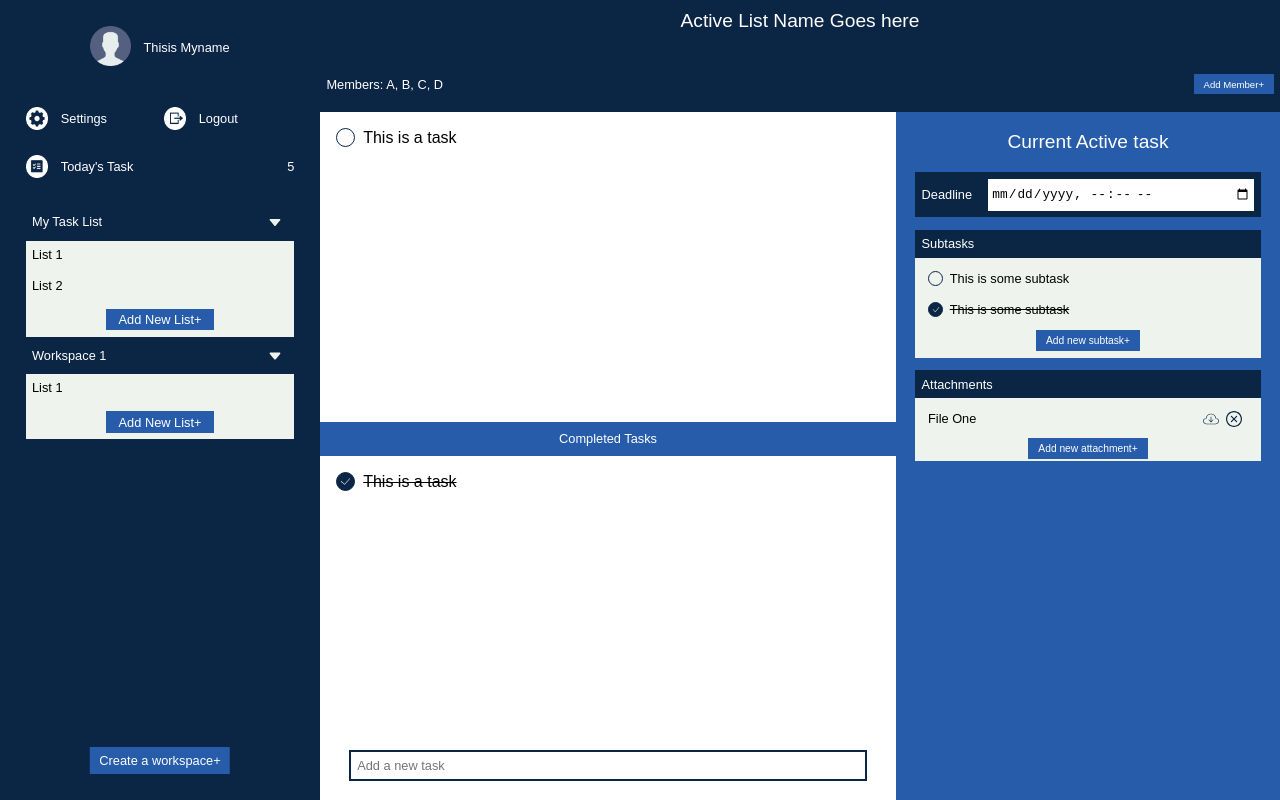
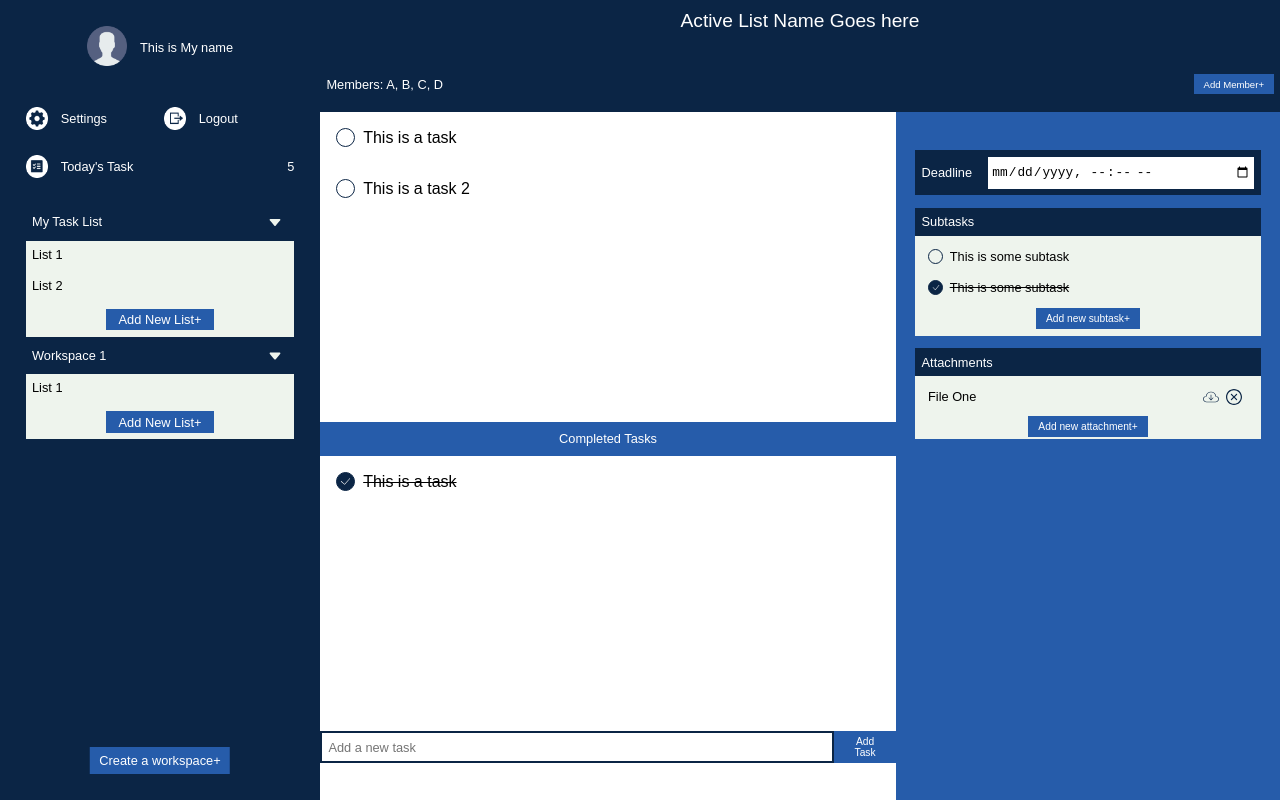
Before and after one commit to 1Hanif1/WhatsTask, a React (Vite) app in the folder client/: page /dashboard in a window 1280 px wide. Built offline with nearby package versions, Linux system fonts and the light colour scheme.

Commit message:
Work in progress (i have given up)

```diff
--- a/client/package.json
+++ b/client/package.json
@@ -9,6 +9,7 @@
     "preview": "vite preview"
   },
   "dependencies": {
+    "axios": "^1.3.3",
     "classnames": "^2.3.2",
     "react": "^18.2.0",
     "react-dom": "^18.2.0",
--- a/client/src/components/DashboardComponent.jsx
+++ b/client/src/components/DashboardComponent.jsx
@@ -1,17 +1,84 @@
 import "../index.css";
-
+import axios from "axios";
+import { useState } from "react";
 import classes from "./DashboardComponent.module.css";
 import classNames from "classnames";
 import dummyProfile from "../assets/dummyProfilePic.png";
 import settings from "../assets/settings.png";
 import logout from "../assets/logout.png";
 import todaystask from "../assets/todaystask.png";
-import carvet from "../assets/caret.svg";
+import caret from "../assets/caret.svg";
 import checkmark from "../assets/checkmark.svg";
 import downloadFile from "../assets/downloadFile.svg";
 import deleteFile from "../assets/deleteFile.svg";
 
 function DashboardComponent() {
+  const [tasks, setTasks] = useState([]);
+  const [newTask, setNewTask] = useState({
+    name: "",
+    deadline: "",
+    subtasks: [],
+    completed: false,
+  });
+  const [newSubtask, setNewSubtask] = useState({
+    name: "",
+    deadline: "",
+    completed: false,
+  });
+  const [selectedTask, setSelectedTask] = useState(null);
+  const [showSideTab, setShowSideTab] = useState(false);
+
+  const handleSubmit = (event) => {
+    event.preventDefault();
+    axios
+      .post("/", newTask)
+      .then((response) => {
+        setTasks([...tasks, response.data]);
+        setNewTask({ name: "", deadline: "", subtasks: [], completed: false });
+      })
+      .catch((error) => console.log(error));
+  };
+
+  const handleTaskNameChange = (event) => {
+    setNewTask({ ...newTask, name: event.target.value });
+  };
+
+  const handleTaskDeadlineChange = (event) => {
+    setNewTask({ ...newTask, deadline: event.target.value });
+  };
+
+  const handleSubtaskNameChange = (event) => {
+    setNewSubtask({ ...newSubtask, name: event.target.value });
+  };
+
+  const handleTaskClick = (task) => {
+    setSelectedTask(task);
+    setShowSideTab(!showSideTab);
+    console.log(setSelectedTask);
+    console.log("CLick");
+    console.log(selectedTask);
+  };
+
+  const handleAddTask = (event) => {
+    event.preventDefault();
+    if (!newTask) return;
+    const task = {
+      name: newTask.name,
+      subtasks: [],
+      deadline: newTask.deadline,
+      completed: newTask.completed,
+    };
+    setTasks([...tasks, task]);
+    setNewTask("");
+    console.log(task);
+  };
+
+  const handleAddSubtask = (event) => {
+    event.preventDefault();
+    setNewTask({ ...tasks, subtasks: [...tasks.subtasks, newSubtask] });
+    setNewSubtask({ name: "", deadline: "", completed: false });
+  };
+
   return (
     <>
       <main className={classes.main}>
@@ -20,7 +87,7 @@ function DashboardComponent() {
             <figure className={classes.user__image}>
               <img src={dummyProfile} alt="/" />
             </figure>
-            <p className={classes.user__name}>Thisis Myname</p>
+            <p className={classes.user__name}>This is My name</p>
           </div>
           <div className={classes.navbar__buttons}>
             <div className={classes.buttons}>
@@ -41,7 +108,7 @@ function DashboardComponent() {
           <div className={classes.navbar__taskcontainer}>
             <div className={classes.mytask}>
               <p className={classes.mytask__title}>
-                My Task List <img src={carvet} alt="" />
+                My Task List <img src={caret} alt="" />
               </p>
               <div className={classes.mytask__list}>
                 <p className={classes.list}>List 1</p>
@@ -53,7 +120,7 @@ function DashboardComponent() {
             </div>
             <div className={classes.workspace}>
               <div className={classes.workspace__title}>
-                Workspace 1 <img src={carvet} alt="" />
+                Workspace 1 <img src={caret} alt="" />
               </div>
               <div className={classes.workspace__list}>
                 <p className={classes.list}>List 1</p>
@@ -81,7 +148,17 @@ function DashboardComponent() {
                 <div className={classes.checkmark}>
                   <img src={checkmark} alt="" />
                 </div>
-                This is a task
+                <div onClick={() => handleTaskClick("task")}>
+                  This is a task
+                </div>
+              </div>
+              <div className={classes.task}>
+                <div className={classes.checkmark}>
+                  <img src={checkmark} alt="" />
+                </div>
+                <div onClick={() => handleTaskClick("task2")}>
+                  This is a task 2
+                </div>
               </div>
             </div>
             <p className={classes.todolist__subtitle}>Completed Tasks</p>
@@ -93,14 +170,31 @@ function DashboardComponent() {
                 This is a task
               </div>
             </div>
-            <div className={classes.todolist__input}>
-              <input type="text" placeholder="Add a new task" />
-            </div>
+            <form>
+              <div className={classes.todolist__input}>
+                <input
+                  type="text"
+                  placeholder="Add a new task"
+                  value={newTask.name}
+                  onChange={handleTaskNameChange}
+                />
+                <div className={classes["subtask__button"]}>
+                  <button className={classes.button} onClick={handleAddTask}>
+                    Add Task
+                  </button>
+                </div>
+              </div>
+            </form>
           </div>
           <div className={classes.activetask}>
-            <p className={classes.activetask__title}>Current Active task</p>
+            <p className={classes.activetask__title}>{selectedTask}</p>
             <div className={classes.activetask__deadline}>
-              Deadline <input type="datetime-local" />
+              Deadline{" "}
+              <input
+                type="datetime-local"
+                value={newTask.deadline}
+                onChange={handleTaskDeadlineChange}
+              />
             </div>
             <div className={classes.subtask}>
               <p className={classes.subtask__title}>Subtasks</p>
@@ -120,7 +214,9 @@ function DashboardComponent() {
                   </div>
                 </div>
                 <div className={classes["subtask__button"]}>
-                  <button className={classes.button}>Add new subtask+</button>
+                  <button className={classes.button} onClick={handleAddSubtask}>
+                    Add new subtask+
+                  </button>
                 </div>
               </div>
             </div>
--- a/client/src/components/DashboardComponent.module.css
+++ b/client/src/components/DashboardComponent.module.css
@@ -222,6 +222,7 @@
   display: flex;
   align-items: center;
   justify-content: flex-start;
+  cursor: pointer;
 }
 .todolist__active .checkmark,
 .todolist__completed .checkmark {
```
Also changed, not shown: 1 other file (tests, documents, lock files or other folders).
